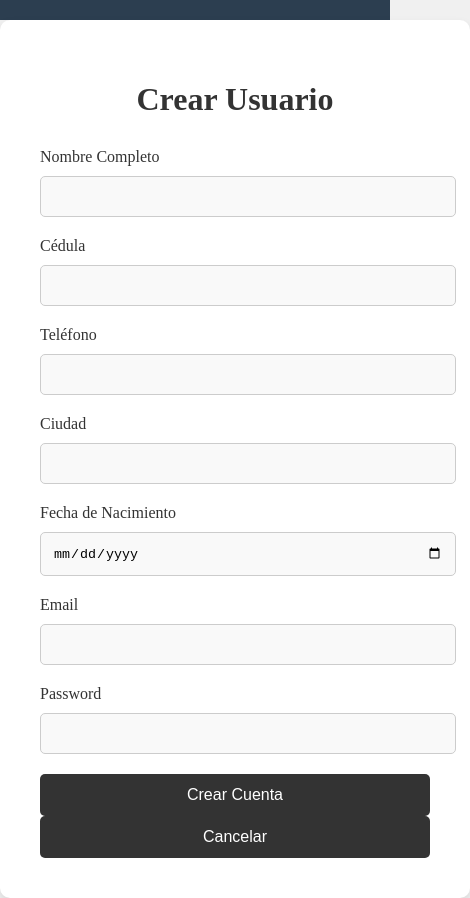
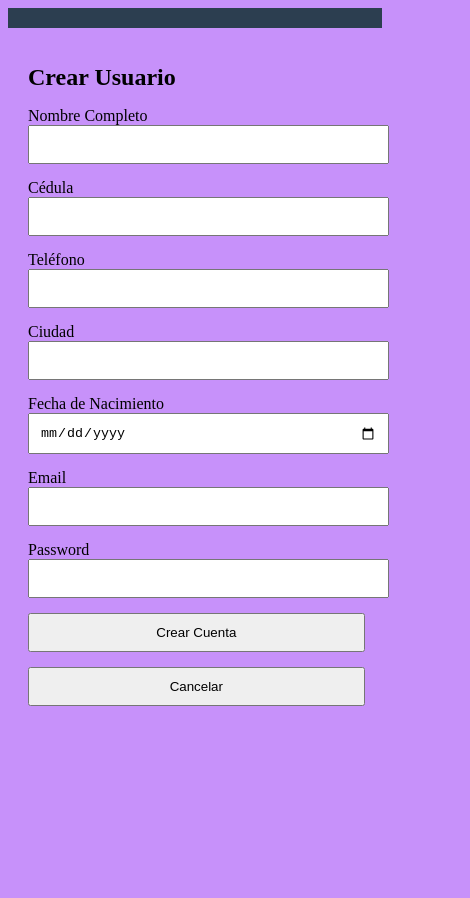
Before and after one commit to EdwinBravo24/frontend-gana-como-loco, a React (Vite) app: page /createUser in a window 390 px wide. Shown: the whole page, 470 px wide, since content can reach past the window. After the commit the page ends 844 px from the top, so only its background shows below. Built offline with nearby package versions, Linux system fonts and the light colour scheme; the HTML template or start-up script is replaced by a standard one.

Commit message:
cambios en el front para adaptarlo a movil

```diff
--- a/src/components/AdminHome.jsx
+++ b/src/components/AdminHome.jsx
@@ -1,5 +1,7 @@
+// adminhome.jsx
 import React, { useEffect, useState } from "react";
 import axios from "axios";
+import './styles/AdminHome.css';
 
 const AdminHome = () => {
   const [archivos, setArchivos] = useState([]);
--- a/src/components/CreateUser.jsx
+++ b/src/components/CreateUser.jsx
@@ -1,4 +1,4 @@
-// create user
+// create user.jsx
 import { useState } from 'react';
 import { useNavigate } from 'react-router-dom';
 import './styles/CreateUser.css';
--- a/src/components/NavBar.jsx
+++ b/src/components/NavBar.jsx
@@ -1,40 +1,25 @@
 import React from 'react';
 import { Link } from 'react-router-dom';
+import './styles/NavBar.css';
 
 const NavBar = ({ user, onLogout }) => {
   return (
-    <nav style={{ background: '#2c3e50', padding: '10px' }}>
-      <ul
-        style={{
-          listStyle: 'none',
-          display: 'flex',
-          justifyContent: 'space-around',
-          margin: 0,
-          padding: 0,
-        }}
-      >
+    <nav className="navbar">
+      <ul className="navbar-list">
         {user && (
           <>
-            <li>
-              <Link to="/userHome" style={{ color: 'white', textDecoration: 'none' }}>
+            <li className="navbar-item">
+              <Link to="/userHome" className="navbar-link">
                 Mi Muro
               </Link>
             </li>
-            <li>
-              <Link to="/adminHome" style={{ color: 'white', textDecoration: 'none' }}>
+            <li className="navbar-item">
+              <Link to="/adminHome" className="navbar-link">
                 Muro General
               </Link>
             </li>
-            <li>
-              <button
-                onClick={onLogout}
-                style={{
-                  background: 'transparent',
-                  border: 'none',
-                  color: 'white',
-                  cursor: 'pointer',
-                }}
-              >
+            <li className="navbar-item">
+              <button onClick={onLogout} className="navbar-button">
                 Cerrar Sesión
               </button>
             </li>
--- a/src/components/UserHome.jsx
+++ b/src/components/UserHome.jsx
@@ -1,5 +1,6 @@
 import React, { useState, useEffect } from "react";
 import axios from "axios";
+import './styles/UserHome.css';
 
 const UserHome = () => {
   const [archivos, setArchivos] = useState([]);
--- a/src/components/styles/AdminHome.css
+++ b/src/components/styles/AdminHome.css
@@ -1,3 +1,4 @@
+/* AdminHome.css */
 .container {
     padding: 20px;
   }
@@ -5,6 +6,8 @@
   .header {
     display: flex;
     justify-content: space-between;
+    align-items: center;
+    flex-wrap: wrap;
     margin-bottom: 20px;
   }
 
@@ -12,26 +15,39 @@
     padding: 10px 20px;
     font-size: 14px;
     cursor: pointer;
+    width: 100%;
+    max-width: 200px;
+    margin: 5px 0;
   }
 
-.upload-section,
-.files-section {
-    margin-bottom: 20px;
+  .galeria {
+    display: grid;
+    grid-template-columns: repeat(auto-fit, minmax(250px, 1fr));
+    gap: 15px;
   }
 
-.file-list {
-    display: flex;
-    flex-wrap: wrap;
-    gap: 10px;
+  .archivo-item {
+    border: 1px solid #ddd;
+    padding: 10px;
+    border-radius: 5px;
+    background-color: #f9f9f9;
+    text-align: center;
   }
 
-.file-item {
-    display: flex;
-    align-items: center;
-    justify-content: space-between;
-    width: 200px;
-    padding: 10px;
-    border: 1px solid #ddd;
-    border-radius: 5px;
-    background: #f9f9f9;
+  img,
+  video,
+  audio {
+    width: 100%;
+    height: auto;
+    max-height: 300px;
   }
+
+  @media (max-width: 768px) {
+    .archivo-item {
+      font-size: 14px;
+    }
+
+    .header button {
+      width: 100%;
+    }
+  }
--- a/src/components/styles/CreateUser.css
+++ b/src/components/styles/CreateUser.css
@@ -1,56 +1,33 @@
-/* CreateUser/CreateUser.css */
-body {
-    background-color: #f0f0f0;
-    margin: 0;
-    display: flex;
-    justify-content: center;
-    align-items: center;
-    min-height: 100vh;
-}
-
+/* CreateUser.css */
 .create-user-form {
-    background-color: #fff;
-    padding: 40px;
-    max-width: 600px;
-    border-radius: 10px;
-    box-shadow: 0 4px 8px rgba(0, 0, 0, 0.1);
-    width: 100%;
+    padding: 20px;
+    width: 90%;
+    max-width: 500px;
+    margin: 0 auto;
   }
 
   h1 {
-    font-size: 2rem;
-    color: #333;
-    text-align: center;
-    margin-bottom: 30px;
+    font-size: 1.8rem;
   }
 
   label {
-    color: #333;
-    margin-bottom: 10px;
-    display: block;
+    font-size: 1rem;
   }
 
-input {
-    width: 100%;
-    padding: 12px;
-    margin-bottom: 20px;
-    border-radius: 5px;
-    border: 1px solid #ccc;
-    background-color: #f9f9f9;
-}
-
+  input,
   button {
     width: 100%;
     padding: 12px;
-    background-color: #333;
-    color: white;
-    border: none;
-    border-radius: 5px;
-    font-size: 1rem;
-    cursor: pointer;
-    transition: background-color 0.3s;
+    margin-bottom: 15px;
   }
 
-button:hover {
-    background-color: #555;
+  @media (max-width: 768px) {
+    h1 {
+      font-size: 1.5rem;
     }
+
+    input,
+    button {
+      padding: 10px;
+    }
+  }
--- a/src/components/styles/Form.css
+++ b/src/components/styles/Form.css
@@ -1,58 +1,36 @@
-/* Form/Form.css */
-body {
-    background-color: #f4f4f4;
-    margin: 0;
-    display: flex;
-    justify-content: center;
-    align-items: center;
-    min-height: 100vh;
-}
-
+/* Form.css */
 .form-container {
-    background-color: #fff;
-    padding: 40px;
-    border-radius: 10px;
-    box-shadow: 0 4px 8px rgba(0, 0, 0, 0.1);
-    max-width: 500px;
-    width: 100%;
+    width: 90%;
+    max-width: 400px;
+    margin: 0 auto;
+    padding: 20px;
   }
 
   h1 {
-    font-size: 2rem;
-    color: #333;
-    text-align: center;
-    margin-bottom: 20px;
+    font-size: 1.8rem;
   }
 
   label {
     font-size: 1rem;
-    color: #333;
-    margin-bottom: 10px;
-    display: block;
   }
 
-input[type="email"],
-input[type="password"] {
+  input {
     width: 100%;
-    padding: 12px;
-    margin-bottom: 20px;
-    border-radius: 5px;
-    border: 1px solid #ccc;
-    background-color: #f9f9f9;
+    padding: 10px;
+    margin-bottom: 15px;
   }
 
   button {
     width: 100%;
-    padding: 12px;
-    background-color: #333;
-    color: white;
-    border: none;
-    border-radius: 5px;
-    font-size: 1rem;
-    cursor: pointer;
-    transition: background-color 0.3s ease;
+    padding: 10px;
   }
 
-button:hover {
-    background-color: #555;
+  @media (max-width: 768px) {
+    h1 {
+      font-size: 1.5rem;
     }
+
+    button {
+      padding: 8px;
+    }
+  }
--- /dev/null
+++ b/src/components/styles/NavBar.css
@@ -0,0 +1,45 @@
+/* NavBar.css */
+.navbar {
+    background: #2c3e50;
+    padding: 10px;
+  }
+
+  .navbar-list {
+    list-style: none;
+    display: flex;
+    justify-content: space-around;
+    margin: 0;
+    padding: 0;
+    flex-wrap: wrap;
+  }
+
+  .navbar-item {
+    margin: 5px 0;
+  }
+
+  .navbar-link {
+    color: white;
+    text-decoration: none;
+    font-size: 1rem;
+  }
+
+  .navbar-button {
+    background: transparent;
+    border: none;
+    color: white;
+    cursor: pointer;
+    font-size: 1rem;
+  }
+
+  @media (max-width: 768px) {
+    .navbar-list {
+      flex-direction: column;
+      align-items: center;
+    }
+
+    .navbar-link,
+    .navbar-button {
+      font-size: 0.9rem;
+      padding: 8px;
+    }
+  }
--- a/src/components/styles/UserHome.css
+++ b/src/components/styles/UserHome.css
@@ -1,37 +1,36 @@
+/* UserHome.css */
 .container {
     padding: 20px;
-}
+  }
 
-.header {
-    display: flex;
-    justify-content: space-between;
-    margin-bottom: 20px;
-}
+  .galeria {
+    display: grid;
+    grid-template-columns: repeat(auto-fit, minmax(250px, 1fr));
+    gap: 15px;
+  }
 
-.header button {
-    padding: 10px 20px;
-    font-size: 14px;
-    cursor: pointer;
-}
+  .archivo-item {
+    border: 1px solid #ddd;
+    padding: 10px;
+    border-radius: 5px;
+    background-color: #f9f9f9;
+    text-align: center;
+  }
 
-.upload-section,
-.files-section {
-    margin-bottom: 20px;
-}
+  img,
+  video,
+  audio {
+    width: 100%;
+    height: auto;
+    max-height: 300px;
+  }
 
-.file-list {
-    display: flex;
-    flex-wrap: wrap;
-    gap: 10px;
-}
+  @media (max-width: 768px) {
+    .archivo-item {
+      font-size: 14px;
+    }
 
-.file-item {
-    display: flex;
-    align-items: center;
-    justify-content: space-between;
-    width: 200px;
-    padding: 10px;
-    border: 1px solid #ddd;
-    border-radius: 5px;
-    background: #f9f9f9;
-}
+    .header button {
+      width: 100%;
+    }
+  }
```
Lines whose indentation alone changed are shown as unchanged.
